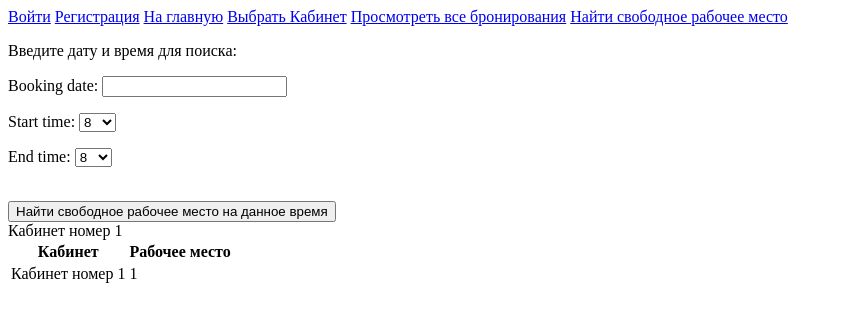
After one commit to dimka1993kh/test_booking, a Django app: page /choose_workplace/find_free_workplace in a window 1280 px wide. The commit adds this page. Shown: the top 322 px of the page, without its empty margins (0-843 px from the left). Run offline with Django 3.2, Linux system fonts and the light colour scheme; tables that the repository leaves empty hold one stand-in row (values such as "Sample post").

Commit message:
Добавлена функция отбора свободных рабочих мест на определнную дату и время

```diff
--- a/choose_workplace/forms.py
+++ b/choose_workplace/forms.py
@@ -1,5 +1,6 @@
 from .models import BookingDate, BookingWorkplace
-from django.forms import ModelForm, DateInput, Select
+from django.forms import ModelForm, DateInput, Select, DateField, IntegerField, Form, ChoiceField
+from .data import default_choices
 
 class BookingDateForm(ModelForm):
     class Meta:
@@ -54,3 +55,18 @@ class BookingTimeForm(ModelForm):
                     'class' : 'form-control',
                 }),
         }
+
+class FreeWorkplaceForm(Form):
+    booking_date = DateField()
+    start_time = ChoiceField(choices=default_choices)
+    end_time = ChoiceField(choices=default_choices)
+    class Meta:
+        fields = ['start_time', 'end_time']
+        widgets = {
+            'start_time' : Select(attrs={
+            'class' : 'form-control',
+            }),
+            'end_time' : Select(attrs={
+            'class' : 'form-control',
+            }),
+        }
--- a/choose_workplace/models.py
+++ b/choose_workplace/models.py
@@ -49,3 +49,7 @@ class BookingWorkplace(models.Model):
     class Meta:
             verbose_name = 'Время бронирования'
             verbose_name_plural = 'Время бронирования'
+
+
+
+# from .models import BookingWorkplace
--- a/choose_workplace/urls.py
+++ b/choose_workplace/urls.py
@@ -8,5 +8,7 @@ urlpatterns = [
     path('<int:pk>/<int:wkplc>/booking_<str:date>', views.booking_workplace, name='booking_workplace'),
     path('all_booking/', views.all_booking, name='all_booking'),
     path('all_booking/sort_by_username=<str:username>', views.all_booking, name='all_booking'),
-    path('all_booking/sort_by_cabinet=<int:cabinet>', views.all_booking, name='all_booking')
+    path('all_booking/sort_by_cabinet=<int:cabinet>', views.all_booking, name='all_booking'),
+    path('find_free_workplace', views.find_free_workplace, name='find_free_workplace'),
+    path('find_free_workplace?date=<booking_date>_start=<start_time>_end=<end_time>', views.find_free_workplace, name='find_free_workplace')
 ]
--- a/choose_workplace/views.py
+++ b/choose_workplace/views.py
@@ -1,7 +1,7 @@
 from django.shortcuts import render, redirect
 from .models import Cabinet, Workplace, BookingDate, BookingWorkplace
-from .forms import BookingDateForm, BookingTimeForm
-from .functions import find_free_time, analize_time_interval
+from .forms import BookingDateForm, BookingTimeForm, FreeWorkplaceForm
+from .functions import find_free_time, analize_time_interval, find_free_workplaces
 from django.contrib.auth.models import User
 
 # Create your views here.
@@ -105,3 +105,41 @@ def all_booking(request, username=None, cabinet=None):
         'users' : User.objects.all()
     }
     return render(request, 'choose_workplace/all_booking.html', data)
+
+def find_free_workplace(request, booking_date=None, start_time=None, end_time=None):
+    args = [booking_date != None, start_time != None, end_time != None]
+    # print(request.method)
+    if request.method=='POST':
+        booking_date = ''
+        start_time = ''
+        end_time = ''
+        form = FreeWorkplaceForm(request.POST)
+        if form.is_valid():
+            data = form.cleaned_data
+            print('data', data)
+            booking_date = data.get('booking_date')
+            start_time = data.get('start_time')
+            end_time = data.get('end_time')
+            return redirect('find_free_workplace', booking_date, start_time, end_time)
+    print(booking_date)
+    form = FreeWorkplaceForm()
+    # print(args)
+    if all(args):
+        table = []
+        print('(BookingWorkplace.objects.filter(booking_date=booking_date)', BookingWorkplace.objects.filter(booking_date=booking_date))
+        # free_workplaces = find_free_workplaces(BookingWorkplace.objects.filter(booking_date=booking_date), start_time, end_time)
+        # print('free_workplaces', free_workplaces)
+        # table = Workplace.objects.exclude(cabinet__in=free_workplaces[0], number_wp__in=free_workplaces[1])
+        table = find_free_workplaces(Workplace.objects.all(), BookingWorkplace.objects.filter(booking_date=booking_date), start_time, end_time)
+#.exclude(number_wp__in=free_workplaces[1])s
+        print('table', table)
+    else:
+        table = Workplace.objects.all()
+    data = {
+        'form' : form,
+        'booking_date' : booking_date,
+        'start_time' : start_time,
+        'end_time' : end_time,
+        'table' : table
+    }
+    return render(request, 'choose_workplace/find_free_workplace.html', data)
--- a/main/templates/base.html
+++ b/main/templates/base.html
@@ -16,8 +16,10 @@
 {% endif %}
     <a href={% url 'main' %}>На главную</a>
     {% comment %} <a href={'./'}>Назад</a> {% endcomment %}
+<a href={% url 'cabinet_selection' %}>Выбрать Кабинет</a>
+<a href={% url 'all_booking' %}>Просмотреть все бронирования</a>
+<a href={% url 'find_free_workplace' %}>Найти свободное рабочее место</a>
     {% block content%}
-
     {% endblock %}
 </body>
 </html>
--- a/main/templates/choose_workplace/all_booking.html
+++ b/main/templates/choose_workplace/all_booking.html
@@ -1,10 +1,9 @@
 {% extends 'base.html' %}
 
-{% block title %}Главная{% endblock %}
+{% block title %}Бронирования{% endblock %}
 
 {% block content %}
     {% if user.is_authenticated %}
-        {% if table %}
         <p>Сортировать по пользователю</p>
         {% for el in users %}
             <a href={% url 'all_booking' el.username %}>{{el}}</a><br>
@@ -13,6 +12,8 @@
         {% for el in cabinets %}
             <a href={% url 'all_booking' el.number %}>{{el}}</a><br>
         {% endfor %}
+            <a href={% url 'all_booking'%}>Без сортировки</a><br>
+        {% if table %}
             <table>
                 <tr>
                     <th>Пользователь</th>
--- /dev/null
+++ b/main/templates/choose_workplace/find_free_workplace.html
@@ -0,0 +1,32 @@
+{% extends 'base.html' %}
+
+{% block title %}Найти свободное рабочее место{% endblock %}
+
+{% block content %}
+    <p>Введите дату и время для поиска:</p>
+    <form method='post'>
+        {% csrf_token %}
+        {{ form.as_p }} <br>
+        <button class='btn btn-success' type="submit">Найти свободное рабочее место на данное время</button>
+    </form>
+    <table>
+        <tr>
+            {% comment %} <th>Дата</th> {% endcomment %}
+            <th>Кабинет</th>
+            <th>Рабочее место</th>
+            {% comment %} <th>Начало рабочего времени</th> {% endcomment %}
+            {% comment %} <th>Окончание рабочего времени</th> {% endcomment %}
+        </tr>
+        {% comment %} {{table}} {% endcomment %}
+    {% for el in table %}
+    {{el.cabinet}}
+        <tr>
+            {% comment %} <td>{{el.booking_date}}</td> {% endcomment %}
+            <td>{{el.cabinet}}</td>
+            <td>{{el.number_wp}}</td>
+            {% comment %} <td>{{el.start_time}}</td> {% endcomment %}
+            {% comment %} <td>{{el.end_time}}</td> {% endcomment %}
+        </tr>
+    {% endfor %}
+    </table>
+{% endblock %}
--- a/main/templates/main/index.html
+++ b/main/templates/main/index.html
@@ -3,8 +3,5 @@
 {% block title %}Главная{% endblock %}
 
 {% block content %}
-{% if user.is_authenticated %}
-    <a href={% url 'cabinet_selection' %}>Выбрать Кабинет</a>
-    <a href={% url 'all_booking' %}>Просмотреть все бронирования</a>
-{% endif %}
+
 {% endblock %}
--- a/test_booking/settings.py
+++ b/test_booking/settings.py
@@ -107,7 +107,7 @@ AUTH_PASSWORD_VALIDATORS = [
 # Internationalization
 # https://docs.djangoproject.com/en/3.1/topics/i18n/
 
-LANGUAGE_CODE = 'en-us'
+LANGUAGE_CODE = 'ru'
 
 TIME_ZONE = 'UTC'
 
```
Also changed, not shown: choose_workplace/functions.py (+10 -13 lines), choose_workplace/migrations/0003_auto_20210305_1002.py (added). Lines whose indentation alone changed are shown as unchanged.
